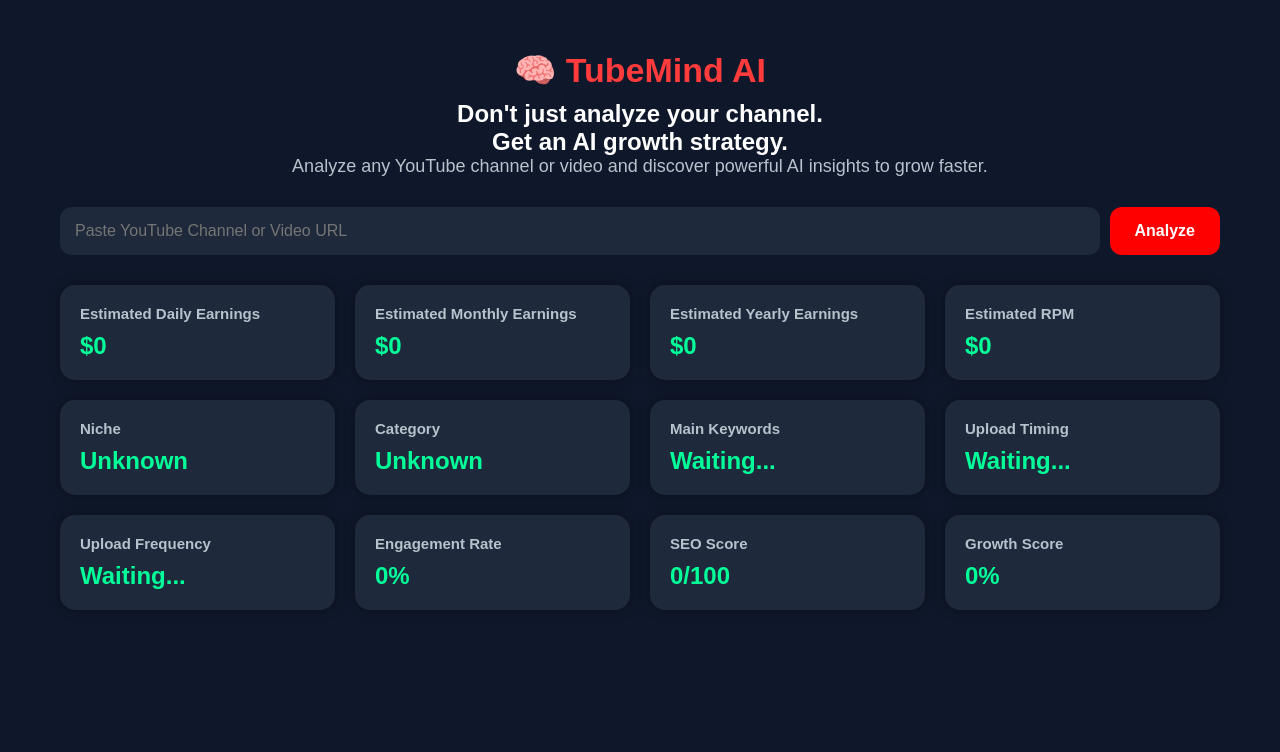
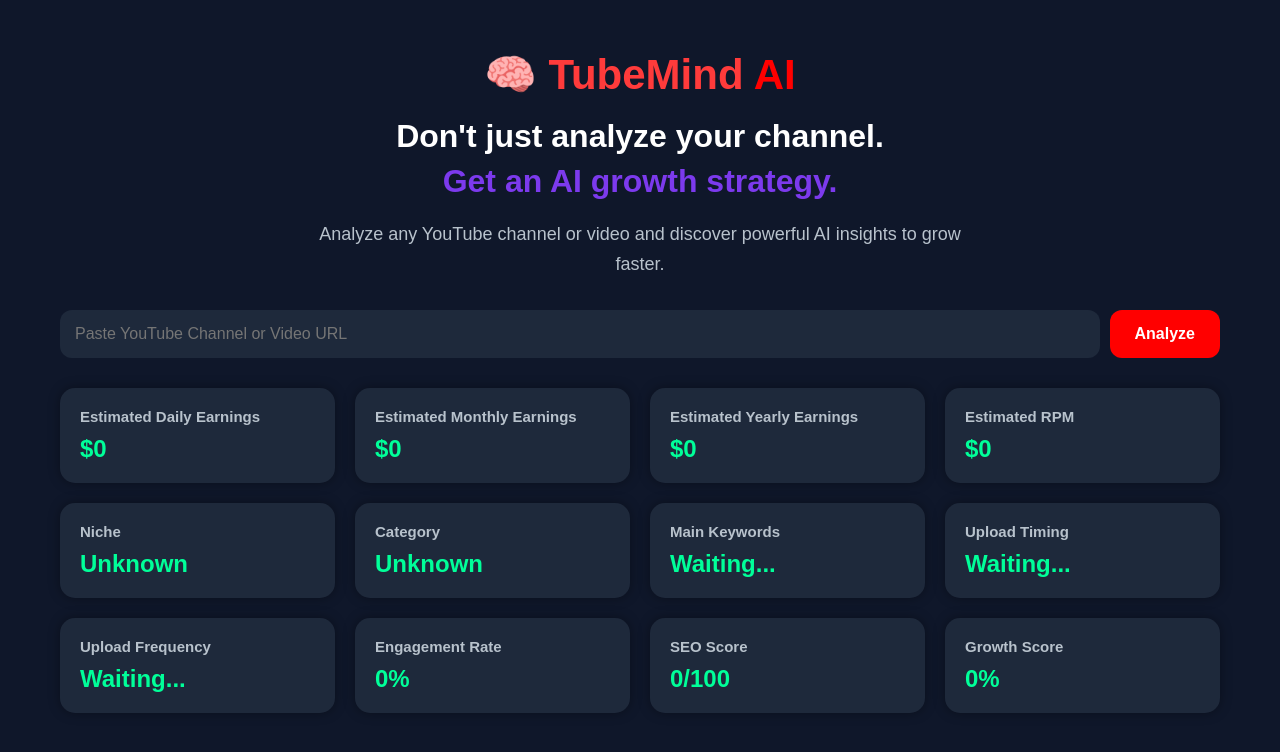
Before and after one commit to saeed101934/YouTube-Analyzer, a website: page index.html in a window 1280 px wide. Drawn offline with Linux system fonts and the light colour scheme.

Commit message:
Improve TubeMind AI Header UI

```diff
--- a/style.css
+++ b/style.css
@@ -30,6 +30,48 @@ margin-bottom:10px;
 header p{
 color:#b8c2cc;
 font-size:18px;
+}
+header p{
+color:#b8c2cc;
+font-size:18px;
+}
+
+/* 👇 Yahan se mera code paste karna */
+
+.logo h1{
+font-size:42px;
+font-weight:800;
+margin-bottom:10px;
+}
+
+.logo span{
+color:#ff0000;
+}
+
+header h2{
+font-size:32px;
+font-weight:700;
+line-height:1.4;
+margin:15px 0;
+color:#ffffff;
+}
+
+header h2 span{
+color:#7c3aed;
+}
+
+header p{
+max-width:650px;
+margin:0 auto;
+font-size:18px;
+line-height:1.7;
+color:#b8c2cc;
+}
+
+.searchBox{
+display:flex;
+gap:10px;
+margin:30px 0;
 }
 
 .searchBox{
```
